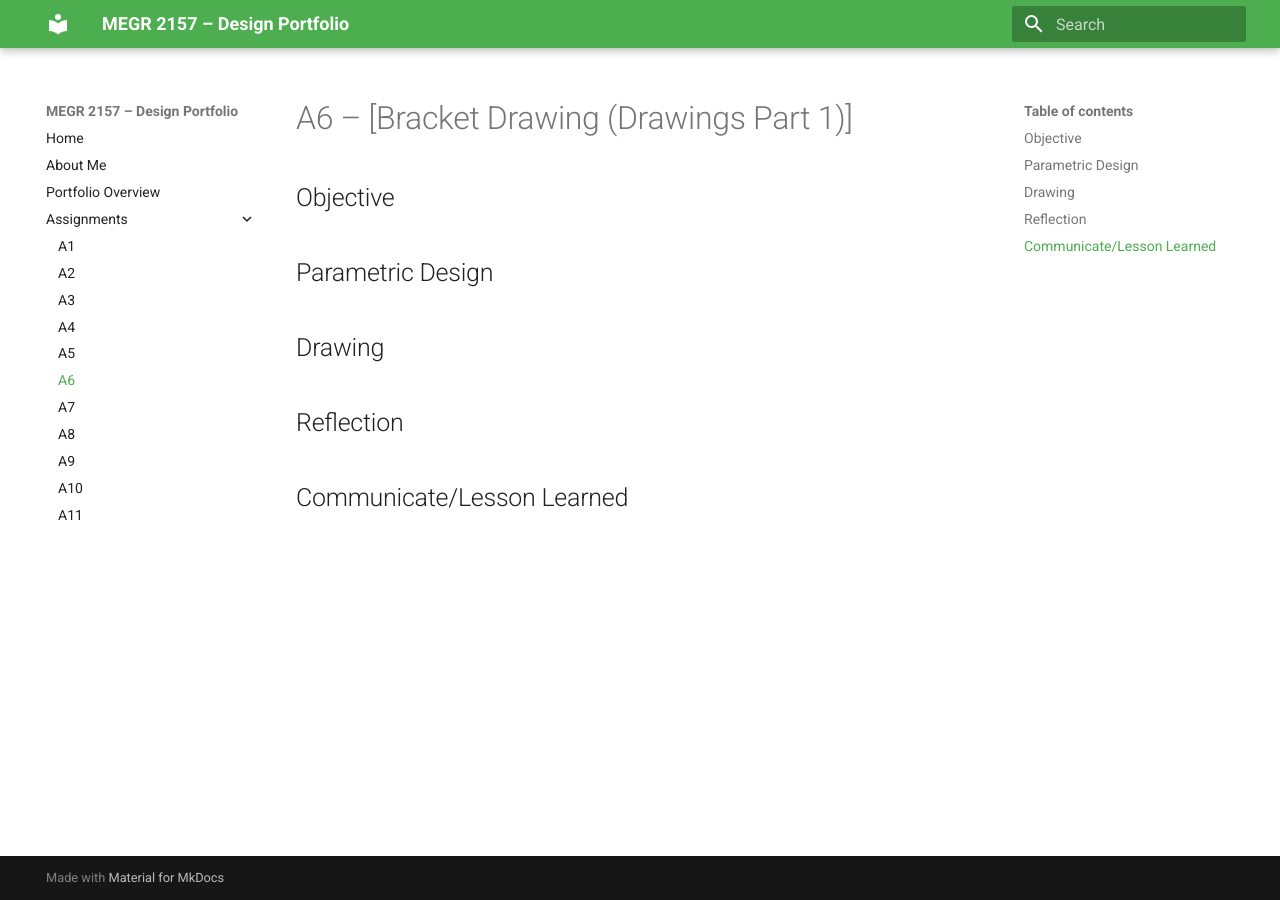
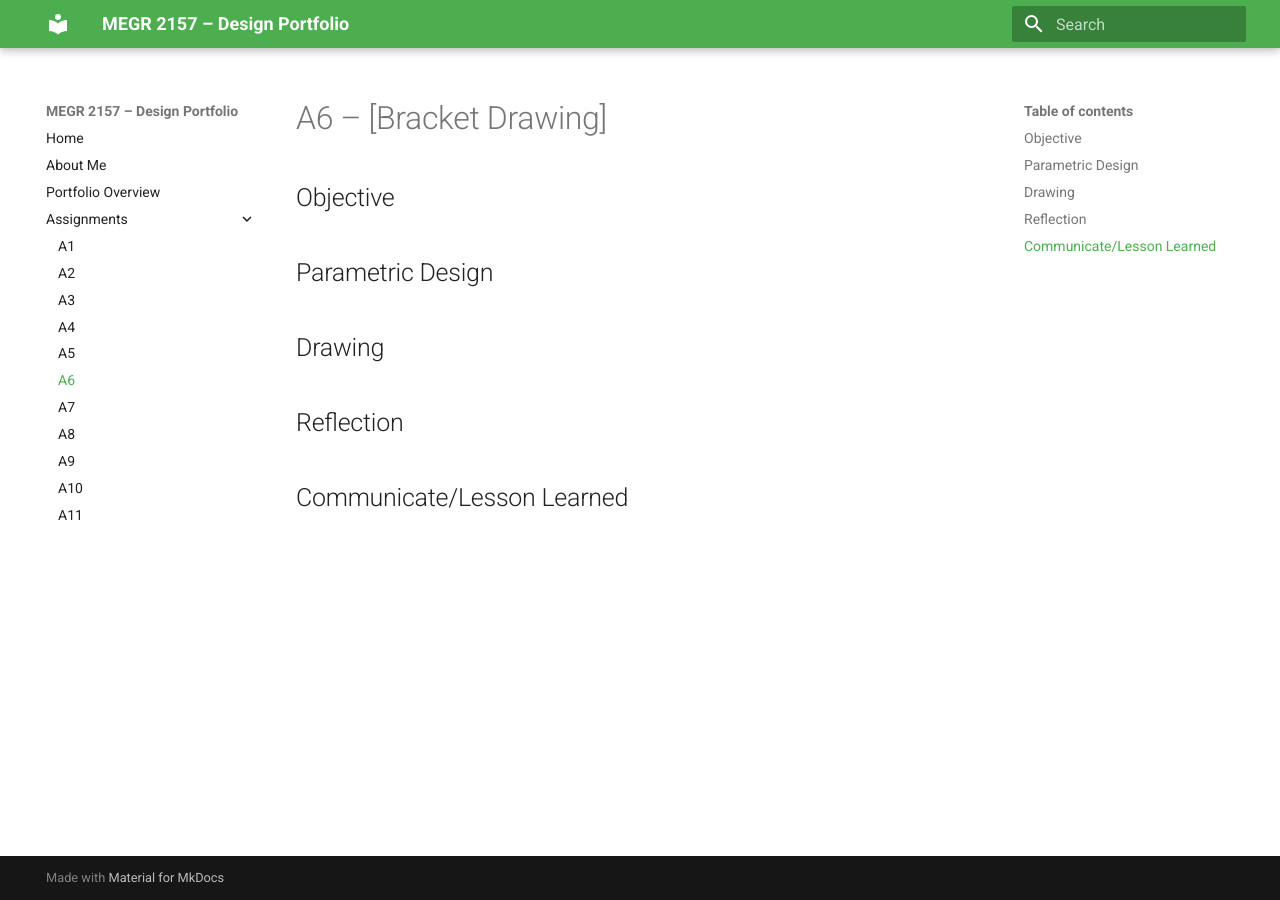
Before and after one commit to EvanBlanco12/portfolio, an MkDocs documentation site: the page built from docs/assignments/A06/index.md, in a window 1280 px wide. Built offline with MkDocs 1.6.1 and Material for MkDocs 9.7.7, drawn with Linux system fonts in a browser that asks for light colours.

Commit message:
Update assignment title to 'Bracket Drawing'

```diff
--- a/docs/assignments/A06/index.md
+++ b/docs/assignments/A06/index.md
@@ -1,4 +1,4 @@
-# A6 – [Bracket Drawing (Drawings Part 1)]
+# A6 – [Bracket Drawing]
 
 ## Objective
 
```
